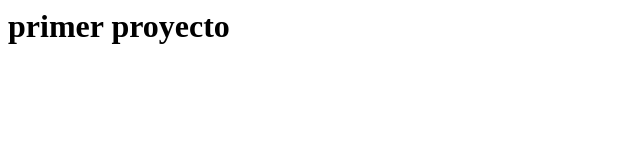
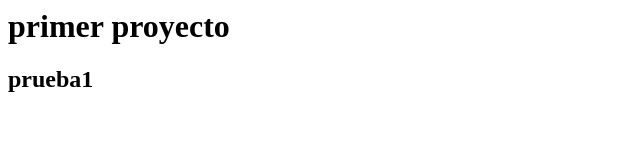
Before and after one commit to virginianadia/tp1aula10, a plain HTML site: page index.html in a window 1280 px wide. Shown: the whole page, without its empty margins (0-640 px from the left). Drawn offline with Linux system fonts and the light colour scheme.

Commit message:
agregue h2

```diff
--- a/index.html
+++ b/index.html
@@ -1,3 +1,4 @@
 <html>
     <h1>primer proyecto</h1>
+    <h2>prueba1</h2>
 </html>
```
